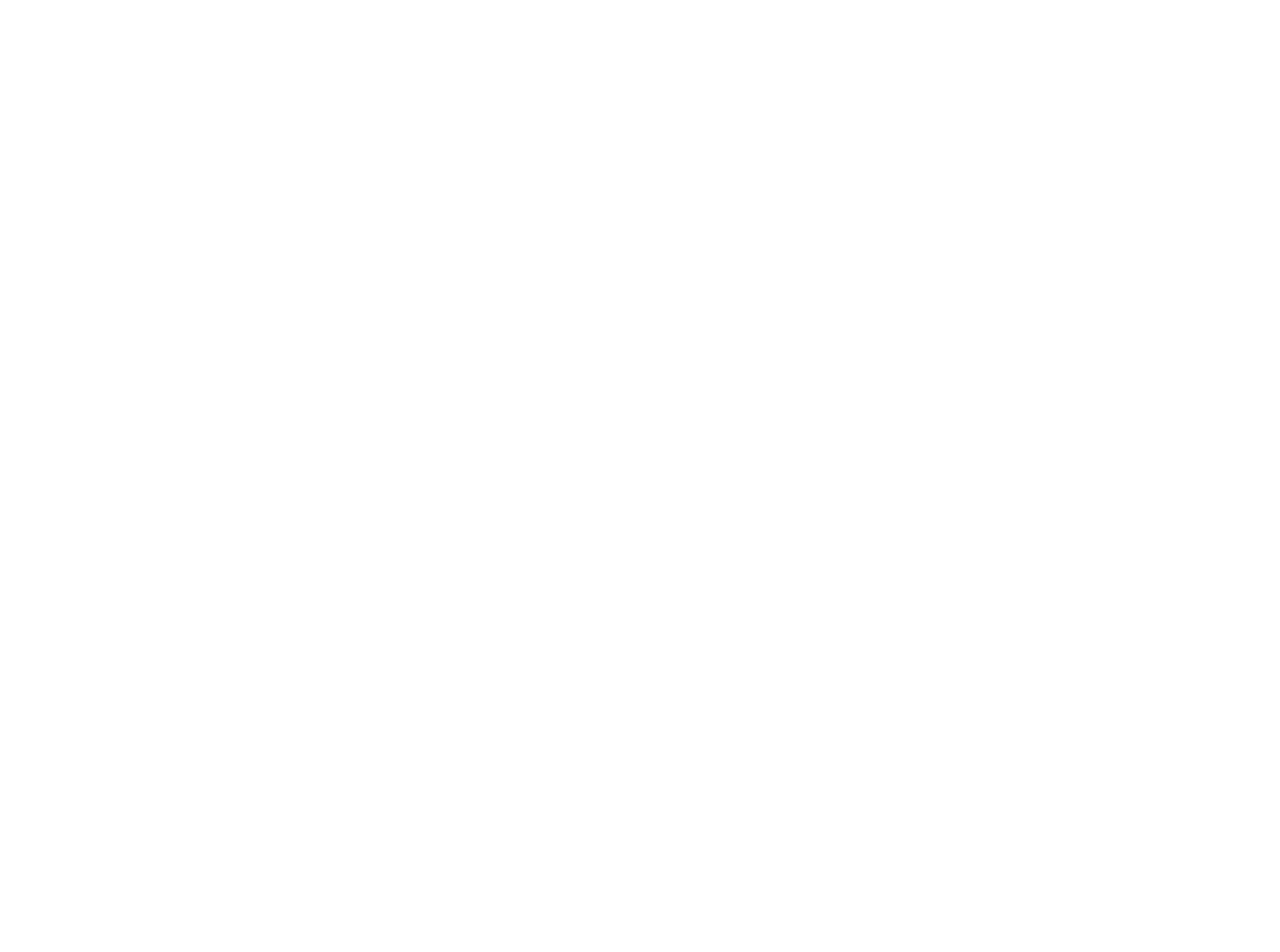
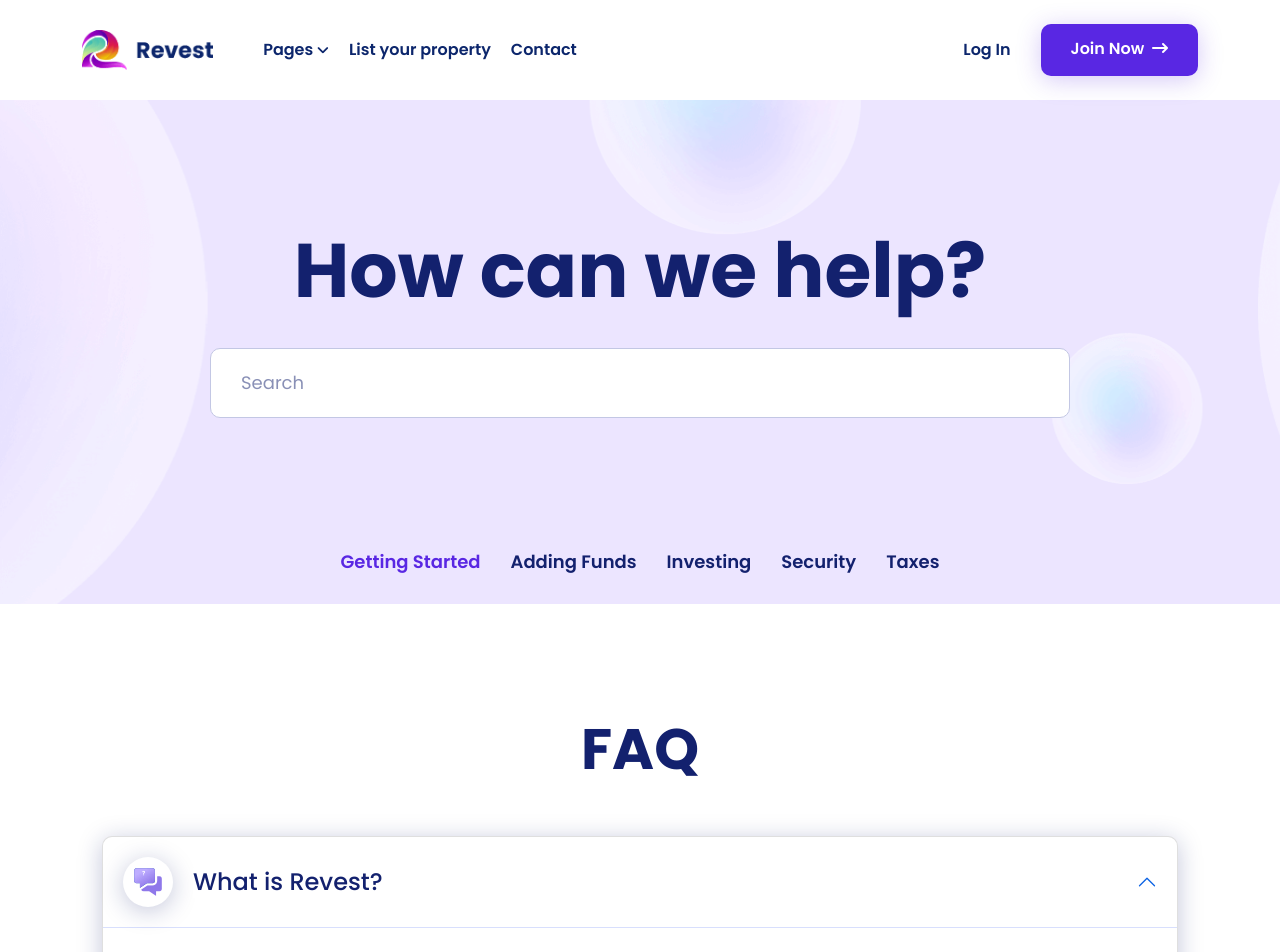
Before and after one commit to Magikmagnum/ekna, a Vue app: page /support in a window 1280 px wide. Before the commit this address had no page. Shown: the top 952 px of the page. Before the commit the page ends 800 px from the top, so only its background shows below. Built offline with nearby package versions, Linux system fonts and the light colour scheme.

Commit message:
feat: ajout de la page support

```diff
--- /dev/null
+++ b/src/components/Error404Component.vue
@@ -0,0 +1,39 @@
+<template>
+    <section class="error bg__img pos__rel over__hi" :style="{ backgroundImage: `url(${errorBg})` }">
+        <div class="container">
+            <div class="error__area">
+                <div class="row d-flex align-items-center">
+                    <div class="col-lg-4">
+                        <div class="error__content">
+                            <h1>Oops!</h1>
+                            <h3>Page Not Found</h3>
+                            <p class="primary">
+                                We can’t seem to find the page you’re looking for
+                            </p>
+                            <RouterLink to="/home" class="button button--effect">
+                                Back To Home <i class="fa-solid fa-arrow-right-long"></i>
+                            </RouterLink>
+                        </div>
+                    </div>
+                    <div class="col-lg-8 d-none d-lg-block">
+                        <div class="error__thumb thumb__ltr">
+                            <img :src="errorImage" alt="Error" />
+                        </div>
+                    </div>
+                </div>
+            </div>
+        </div>
+    </section>
+</template>
+
+<script setup>
+import { RouterLink } from 'vue-router'
+
+// Gestion propre des images via `@/assets`
+import errorBg from '@/assets/images/error-bg.png'
+import errorImage from '@/assets/images/error.png'
+</script>
+
+<style scoped>
+/* Si tu veux personnaliser ou ajouter des styles spécifiques ici */
+</style>
--- a/src/components/HeaderComponent.vue
+++ b/src/components/HeaderComponent.vue
@@ -36,8 +36,6 @@
                 </li>
               </ul>
             </li>
-
-
             <li class="nav-item">
               <RouterLink class="nav-link" to="/">List your property</RouterLink>
             </li>
@@ -100,6 +98,8 @@ const menu = [
       { label: 'Terme', to: '/terme' },
       { label: 'Stat', to: '/stat' },
       { label: 'Home', to: '/home' },
+      { label: 'Error', to: '/error' },
+      { label: 'Support', to: '/support' },
     ],
   },
 ]
--- /dev/null
+++ b/src/components/SearchComponent.vue
@@ -0,0 +1,61 @@
+<template>
+  <section
+    class="support__banner bg__img clear__top"
+    :style="{ backgroundImage: `url(${bgImage})` }"
+  >
+    <div class="container">
+      <div class="support__banner__area">
+        <div class="support__banner__inner">
+          <h1 class="neutral-top">How can we help?</h1>
+
+          <div class="input input--secondary">
+            <input
+              type="text"
+              name="sear"
+              id="sear_faq"
+              placeholder="Search"
+              v-model="searchTerm"
+            />
+          </div>
+
+          <div class="faq__tab">
+            <a
+              v-for="(tab, index) in tabs"
+              :key="index"
+              :href="tab.href"
+              class="faq__tab__btn"
+              :class="{ faq__tab__btn__active: activeTab === tab.href }"
+              @click.prevent="setActive(tab.href)"
+            >
+              {{ tab.label }}
+            </a>
+          </div>
+        </div>
+      </div>
+    </div>
+  </section>
+</template>
+
+<script setup>
+import { ref } from 'vue'
+import bgImage from '@/assets/images/support-bg.png'
+
+const searchTerm = ref('')
+const activeTab = ref('#start')
+
+const tabs = [
+  { label: 'Getting Started', href: '#start' },
+  { label: 'Adding Funds', href: '#funds' },
+  { label: 'Investing', href: '#investing' },
+  { label: 'Security', href: '#security' },
+  { label: 'Taxes', href: '#taxes' },
+]
+
+function setActive(href) {
+  activeTab.value = href
+}
+</script>
+
+<style scoped>
+/* Ajoute ici des styles personnalisés si nécessaire */
+</style>
--- a/src/router/index.js
+++ b/src/router/index.js
@@ -9,6 +9,8 @@ import Cookie from '../views/Cookie.vue'
 import Privacy from '../views/Privacy.vue'
 import Terme from '../views/Terme.vue'
 import Stat from '../views/Stat.vue'
+import Error from '../views/Error.vue'
+import Support from '../views/Support.vue'
 
 const routes = [
   { path: '/', name: 'Home', component: Home },
@@ -19,6 +21,8 @@ const routes = [
   { path: '/terme', name: 'Terme', component: Terme },
   { path: '/stat', name: 'Stat', component: Stat },
   { path: '/home', name: 'Home', component: Home },
+  { path: '/error', name: 'Error', component: Error },
+  { path: '/support', name: 'Support', component: Support },
   // Ajouter ici d'autres routes si nécessaires
 ]
 
--- /dev/null
+++ b/src/views/Error.vue
@@ -0,0 +1,15 @@
+<template>
+    <div id="app">
+        <Error404Component />
+    </div>
+</template>
+
+
+
+<script setup>
+import Error404Component from '@/components/Error404Component.vue'
+</script>
+
+<style>
+/* styles globaux éventuels */
+</style>
--- a/src/views/Home.vue
+++ b/src/views/Home.vue
@@ -3,12 +3,9 @@
     <HeaderComponent />
     <BannerComponent :title="title" :bannerThumb="bannerThumb" :backgroundImage="backgroundImage"
       :breadcrumbs="breadcrumbs" />
-
     <BannerSecondComponent />
     <StepTwoSectionComponent />
     <TestimonialsComponent />
-    <FooterComponent />
-
     <FooterComponent />
   </div>
 </template>
--- /dev/null
+++ b/src/views/Support.vue
@@ -0,0 +1,36 @@
+<template>
+  <div id="app">
+    <HeaderComponent />
+    <SearchComponent/>
+    <AccordionComponent :title="'FAQ'" :items="accordionItems" />
+    <FooterComponent />
+  </div>
+</template>
+
+<script setup>
+import HeaderComponent from '@/components/HeaderComponent.vue'
+import FooterComponent from '@/components/FooterComponent.vue'
+import SearchComponent from '@/components/SearchComponent.vue'
+import AccordionComponent from '@/components/AccordionComponent.vue'
+
+const iconMessage = new URL('@/assets/images/icons/message.png', import.meta.url).href
+
+const accordionItems = [
+  {
+    icon: iconMessage,
+    alt: 'Fund',
+    question: 'What is Revest?',
+    answer: 'Revest is a platform that...'
+  },
+  {
+    icon: iconMessage,
+    alt: 'Fund',
+    question: 'What are the benefits?',
+    answer: 'You get transparency, control and more...'
+  }
+]
+</script>
+
+<style>
+/* styles globaux éventuels */
+</style>
```
